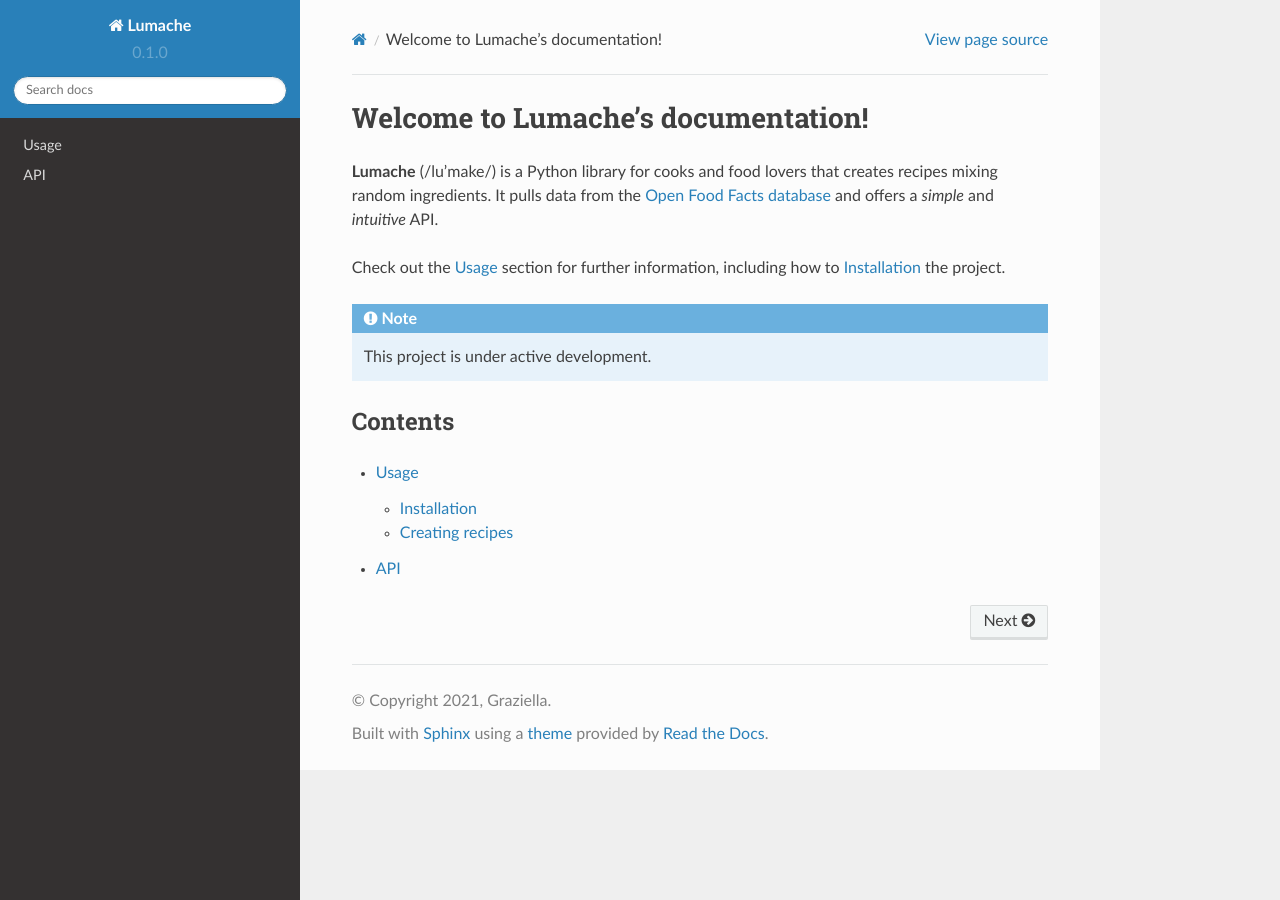
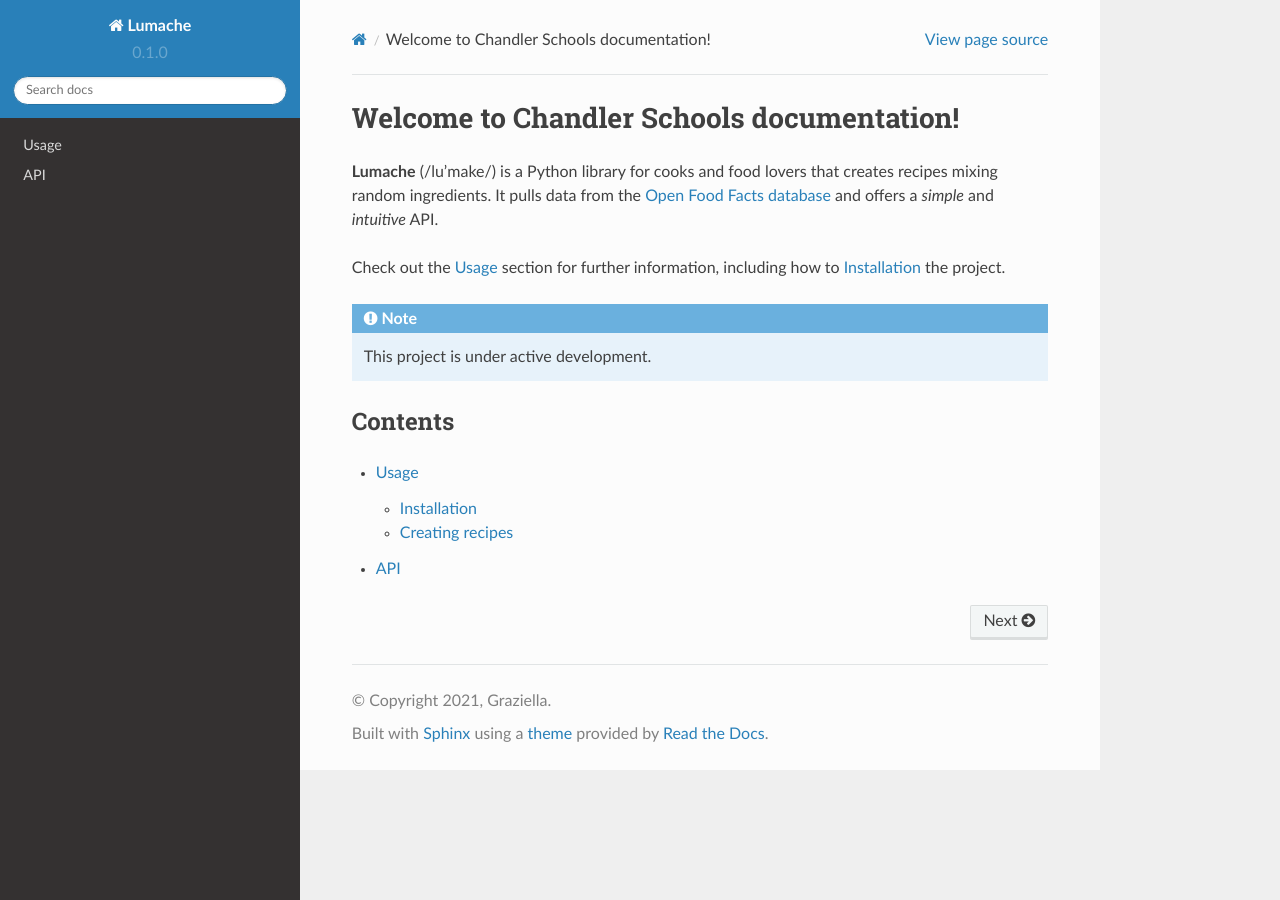
Before and after one commit to chandlerjluna/rtd, a Sphinx documentation site: the page built from docs/source/index.rst, in a window 1280 px wide. Built offline with Sphinx 7.4.7 and the Read the Docs theme 2.0.0, drawn with Linux system fonts in a browser that asks for light colours.

Commit message:
Update index.rst

```diff
--- a/docs/source/index.rst
+++ b/docs/source/index.rst
@@ -1,4 +1,4 @@
-Welcome to Lumache's documentation!
+Welcome to Chandler Schools documentation!
 ===================================
 
 **Lumache** (/lu'make/) is a Python library for cooks and food lovers
```
